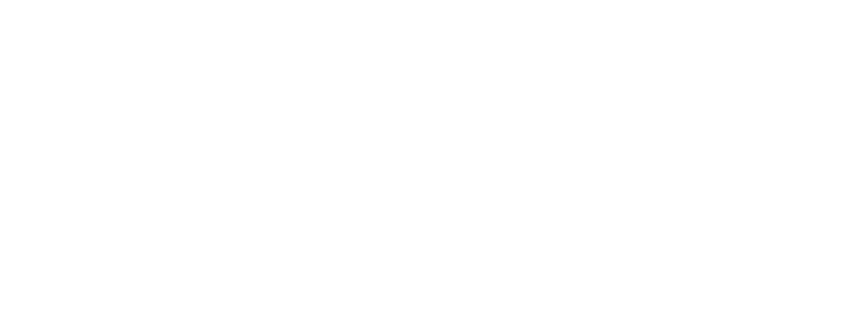
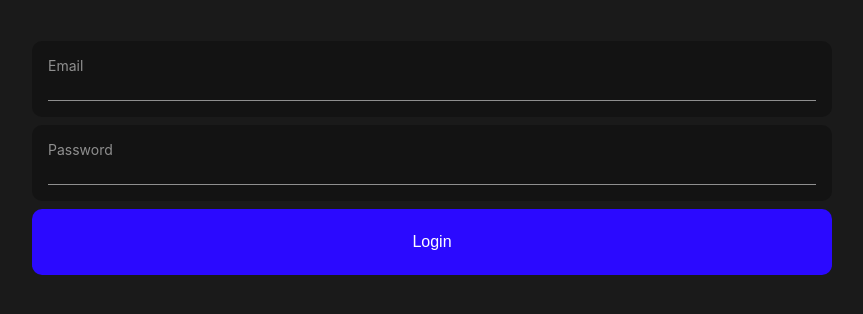
Before and after one commit to thangsnguyen07/react-app-chat-v2, a React (Create React App) app: page /login in a window 1280 px wide. Before the commit this address had no page. Shown: the part 242-556 px from the top of the page, without its empty margins (208-1071 px from the left). Built offline with nearby package versions, Linux system fonts and the light colour scheme.

Commit message:
Register & Login Page

```diff
--- a/package.json
+++ b/package.json
@@ -14,6 +14,7 @@
     "react-dom": "^18.2.0",
     "react-router-dom": "^6.3.0",
     "react-scripts": "5.0.1",
+    "styled-components": "^5.3.5",
     "typescript": "^4.8.2",
     "web-vitals": "^2.1.4"
   },
@@ -65,6 +66,7 @@
     ]
   },
   "devDependencies": {
+    "@types/styled-components": "^5.1.26",
     "@typescript-eslint/eslint-plugin": "^5.36.1",
     "@typescript-eslint/parser": "^5.36.1",
     "eslint": "^8.23.0",
--- a/src/App.tsx
+++ b/src/App.tsx
@@ -1,10 +1,18 @@
 import { BrowserRouter, Routes, Route, Outlet } from "react-router-dom";
+import { ThemeProvider } from "styled-components";
+import LoginPage from "./pages/LoginPage";
+import RegisterPage from "./pages/RegisterPage";
+
+import { GlobalStyle, theme } from "./styled/global";
 
 function App() {
   return (
+    <ThemeProvider theme={theme}>
+      <GlobalStyle />
       <BrowserRouter>
         <Routes>
-        <Route path="/" element={<div>Hello World!</div>}></Route>
+          <Route path="/register" element={<RegisterPage />}></Route>
+          <Route path="/login" element={<LoginPage />}></Route>
           <Route
             path="conversations"
             element={
@@ -18,6 +26,7 @@
           </Route>
         </Routes>
       </BrowserRouter>
+    </ThemeProvider>
   );
 }
 
--- /dev/null
+++ b/src/components/forms/LoginForm.tsx
@@ -0,0 +1,25 @@
+import { Button } from "../../styled/buttons";
+import {
+  Form,
+  InputContainer,
+  InputField,
+  InputLabel,
+} from "../../styled/form";
+
+const LoginForm = () => {
+  return (
+    <Form>
+      <InputContainer marginBottom="8px">
+        <InputLabel htmlFor="email">Email</InputLabel>
+        <InputField id="email" />
+      </InputContainer>
+      <InputContainer>
+        <InputLabel htmlFor="password">Password</InputLabel>
+        <InputField id="password" />
+      </InputContainer>
+      <Button>Login</Button>
+    </Form>
+  );
+};
+
+export default LoginForm;
--- /dev/null
+++ b/src/components/forms/RegisterForm.tsx
@@ -0,0 +1,36 @@
+import { Button } from "../../styled/buttons";
+import {
+  FlexBox,
+  Form,
+  InputContainer,
+  InputField,
+  InputLabel,
+} from "../../styled/form";
+
+const RegisterForm = () => {
+  return (
+    <Form>
+      <InputContainer>
+        <InputLabel htmlFor="email">Email</InputLabel>
+        <InputField id="email" />
+      </InputContainer>
+      <FlexBox>
+        <InputContainer>
+          <InputLabel htmlFor="firstName">First Name</InputLabel>
+          <InputField id="firstName" />
+        </InputContainer>
+        <InputContainer>
+          <InputLabel htmlFor="lastName">Last Name</InputLabel>
+          <InputField id="lastName" />
+        </InputContainer>
+      </FlexBox>
+      <InputContainer>
+        <InputLabel htmlFor="password">Password</InputLabel>
+        <InputField id="password" />
+      </InputContainer>
+      <Button>Create My Account</Button>
+    </Form>
+  );
+};
+
+export default RegisterForm;
--- a/src/index.css
+++ b/src/index.css
@@ -1,13 +1,12 @@
 body {
-  margin: 0;
-  font-family: -apple-system, BlinkMacSystemFont, 'Segoe UI', 'Roboto', 'Oxygen',
-    'Ubuntu', 'Cantarell', 'Fira Sans', 'Droid Sans', 'Helvetica Neue',
+  font-family: -apple-system, BlinkMacSystemFont, "Segoe UI", "Roboto", "Oxygen",
+    "Ubuntu", "Cantarell", "Fira Sans", "Droid Sans", "Helvetica Neue",
     sans-serif;
   -webkit-font-smoothing: antialiased;
   -moz-osx-font-smoothing: grayscale;
 }
 
 code {
-  font-family: source-code-pro, Menlo, Monaco, Consolas, 'Courier New',
+  font-family: source-code-pro, Menlo, Monaco, Consolas, "Courier New",
     monospace;
 }
--- /dev/null
+++ b/src/pages/LoginPage.tsx
@@ -0,0 +1,12 @@
+import LoginForm from "../components/forms/LoginForm";
+import { Page } from "../styled/shared";
+
+const LoginPage = () => {
+  return (
+    <Page>
+      <LoginForm />
+    </Page>
+  );
+};
+
+export default LoginPage;
--- /dev/null
+++ b/src/pages/RegisterPage.tsx
@@ -0,0 +1,12 @@
+import RegisterForm from "../components/forms/RegisterForm";
+import { Page } from "../styled/shared";
+
+const RegisterPage = () => {
+  return (
+    <Page>
+      <RegisterForm />
+    </Page>
+  );
+};
+
+export default RegisterPage;
--- /dev/null
+++ b/src/styled/buttons.ts
@@ -0,0 +1,14 @@
+import styled from "styled-components";
+
+export const Button = styled.button`
+  cursor: pointer;
+  width: 100%;
+  outline: none;
+  border: none;
+  background-color: #2b09ff;
+  color: #fff;
+  font-size: 16px;
+  padding: 24px 0;
+  border-radius: ${(props) => props.theme.borderRadius};
+  margin-top: 8px;
+`;
--- /dev/null
+++ b/src/styled/form.ts
@@ -0,0 +1,42 @@
+import styled from "styled-components";
+
+export const Form = styled.form`
+  width: 800px;
+`;
+
+interface InputContainerProps {
+  marginBottom?: string;
+}
+export const InputContainer = styled.div<InputContainerProps>`
+  width: 100%;
+  background-color: ${(props) => props.theme.dark};
+  padding: 12px 16px;
+  border-radius: ${(props) => props.theme.borderRadius};
+  margin-bottom: ${(props) => props.marginBottom || "0"};
+`;
+
+export const InputField = styled.input`
+  color: #fff;
+  background-color: inherit;
+  outline: none;
+  border: none;
+  border-bottom: 1px solid ${(props) => props.theme.lightDark};
+  font-size: 16px;
+  width: 100%;
+  margin: 4px 0;
+`;
+
+export const InputLabel = styled.label`
+  display: block;
+  color: ${(props) => props.theme.lightDark};
+  font-size: 14px;
+  margin: 4px 0;
+`;
+
+export const FlexBox = styled.div`
+  display: flex;
+  justify-content: center;
+  align-content: center;
+  margin: 8px 0px;
+  gap: 8px;
+`;
--- /dev/null
+++ b/src/styled/global.ts
@@ -0,0 +1,16 @@
+import { createGlobalStyle } from "styled-components";
+
+export const GlobalStyle = createGlobalStyle`
+  * {
+    box-sizing: border-box;
+    margin: 0;
+    padding: 0;
+  }
+`;
+
+export const theme = {
+  dark: "#131313",
+  lightDark: "#8f8f8f",
+  lightestDark: "#1a1a1a",
+  borderRadius: "10px",
+};
--- /dev/null
+++ b/src/styled/shared.ts
@@ -0,0 +1,9 @@
+import styled from "styled-components";
+
+export const Page = styled.div`
+  height: 100vh;
+  display: flex;
+  justify-content: center;
+  align-items: center;
+  background-color: ${(props) => props.theme.lightestDark};
+`;
```
Also changed, not shown: 1 other file (tests, documents, lock files or other folders). Lines whose indentation alone changed are shown as unchanged.
